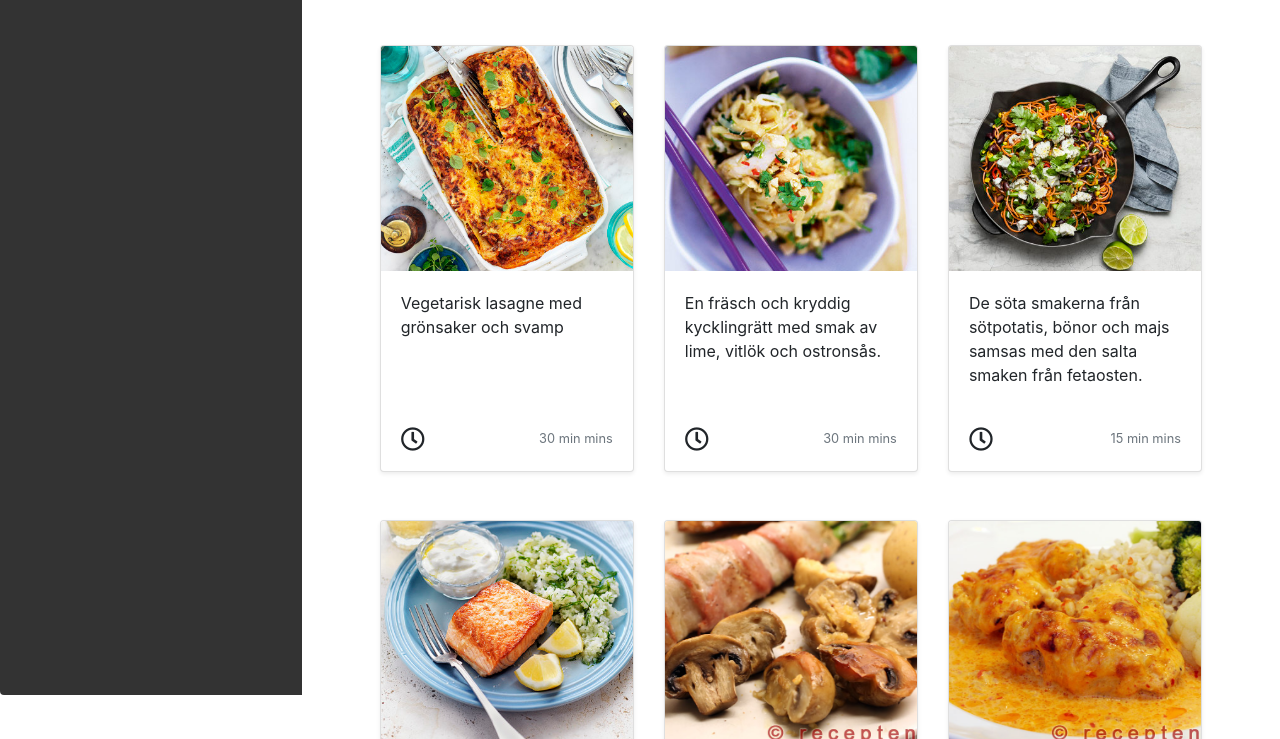
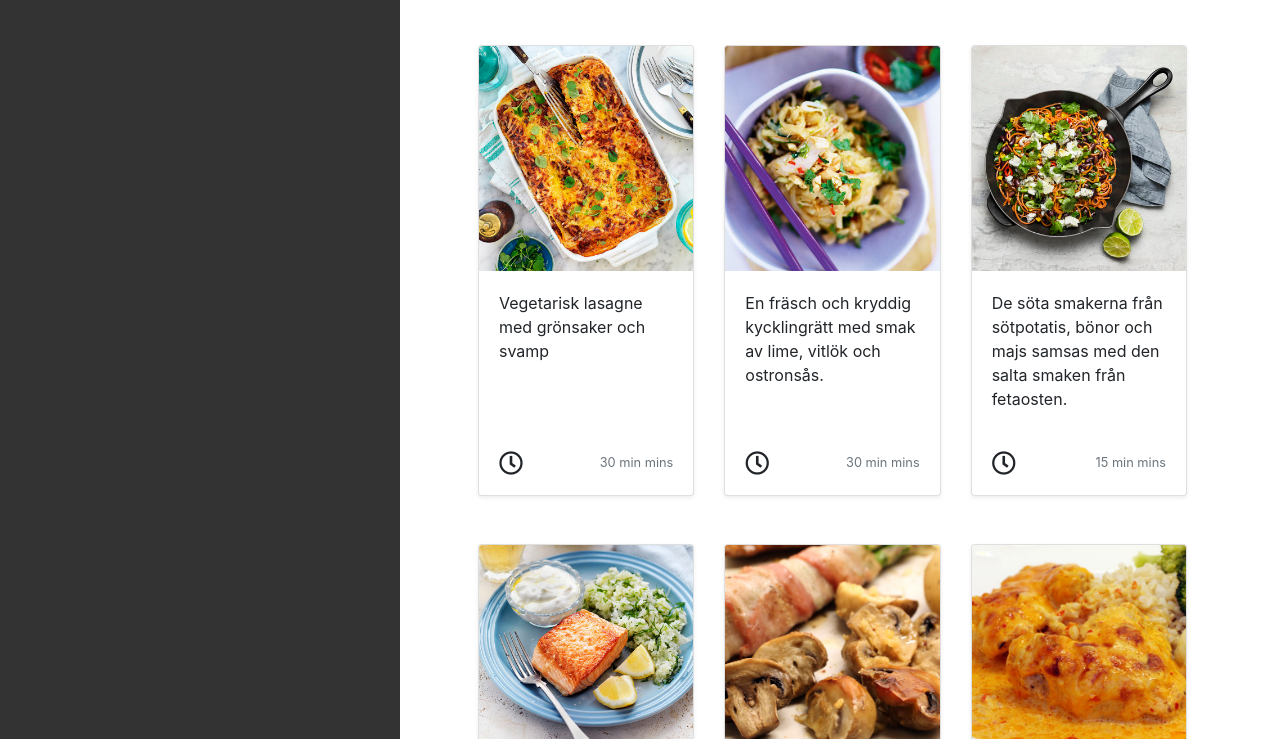
Before and after one commit to Dacrol/RecipesPrototype, a website: page public/index.html in a window 1280 px wide. Shown: the part 105-844 px from the top of the page. Drawn offline with nearby package versions, Linux system fonts and the light colour scheme.

Commit message:
Set fixed sidebar width

```diff
--- a/public/css/styles.css
+++ b/public/css/styles.css
@@ -7,6 +7,7 @@
     min-width: 400px;
     background-color: #333333;
     min-height: 100vh;
+    height: 100%;
 }
 
 #sidebar i {
@@ -84,7 +85,7 @@
     height: 100%;
     -webkit-transition-timing-function: ease-out;
             transition-timing-function: ease-out;
-            /* transition-duration: 1000ms; */
+            /* transition-duration: 2500ms; */
 }
 
 nav {
--- a/public/index.html
+++ b/public/index.html
@@ -21,18 +21,17 @@
 
 <body>
 
+  <div class="container-fluid pl-0 ml-0">
 
-  <div class="container-fluid">
-
-    <div class="row d-flex flex-nowrap wrapper">
-      <div class="pl-0 pr-0 collapse width show" id="sidebar">
+    <div class="row d-flex flex-nowrap wrapper m-0 p-0">
+      <div class="pl-0 pr-0 collapse width show flex-shrink-0 flex-grow-1" id="sidebar">
         <div class="list-group border-0 card text-center text-left">
           <a href="#menu3" class="list-group-item d-inline-block collapsed" data-toggle="collapse" aria-expanded="false"><i
             class="fa fa-book"></i> <span>Item 3 </span></a>
         </div>
       </div>
 
-      <div class="px-5 pl-2 pt-2">
+      <div class="px-5 pl-2 pt-2 flex-shrink-1">
         <div class="container-fluid">
           <div class="row">
             <div class="float-left col-12">
```
